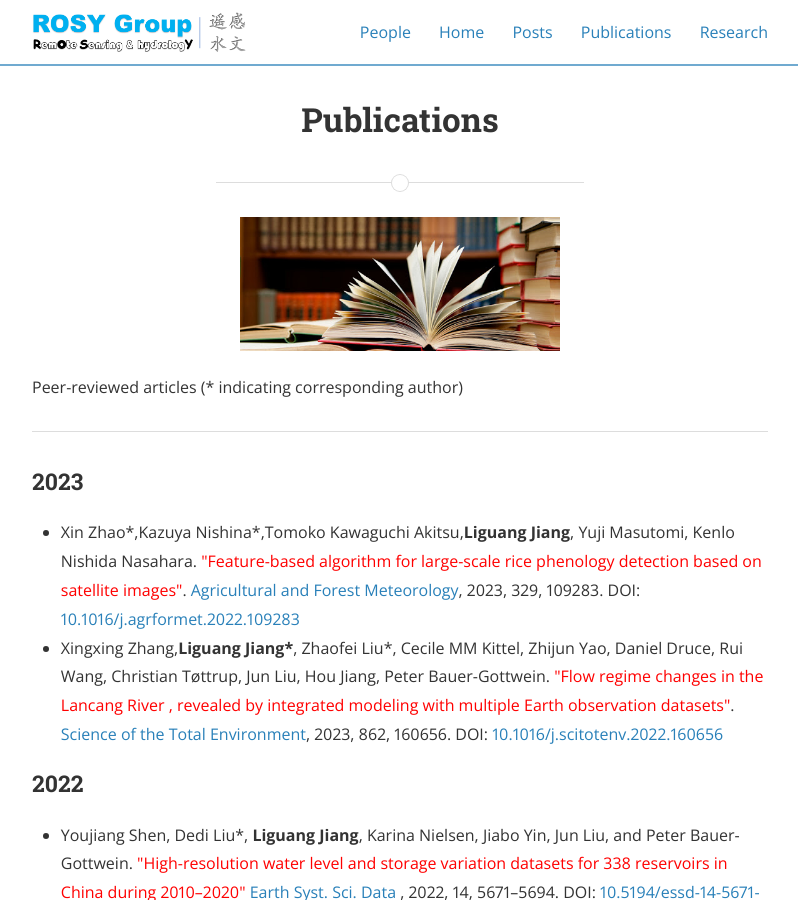
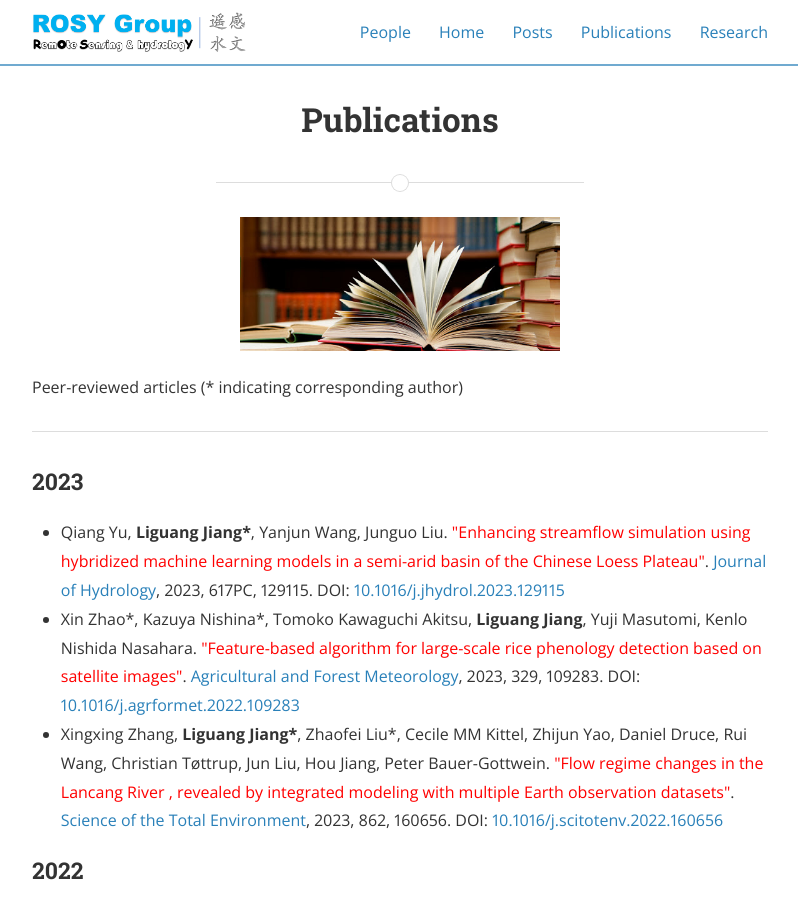
Before and after one commit to 12530/rshydro, a Jekyll site: the page built from publications.md, in a window 1280 px wide and 900 px high. Shown: the whole window, without its empty margins (240-1038 px from the left). Built offline with Jekyll 4.4.1, drawn with Linux system fonts in a browser that asks for light colours; nearby versions of some CDN libraries.

Commit message:
Update publications.md

```diff
--- a/publications.md
+++ b/publications.md
@@ -10,9 +10,11 @@ main_nav: true
 <hr>
 <h3>2023</h3>
 <ul>
-  <li>Xin Zhao*,Kazuya Nishina*,Tomoko Kawaguchi Akitsu,<b>Liguang Jiang</b>, Yuji Masutomi, Kenlo Nishida Nasahara. <font color="red">"Feature-based algorithm for large-scale rice phenology detection based on satellite images"</font>. <a href="https://www.sciencedirect.com/science/article/pii/S0168192322004695?via%3Dihub"> Agricultural and Forest Meteorology</a>, 2023, 329, 109283. DOI: <a href="https://doi.org/10.1016/j.agrformet.2022.109283">10.1016/j.agrformet.2022.109283</a></li>
+  <li>Qiang Yu, <b>Liguang Jiang*</b>, Yanjun Wang, Junguo Liu. <font color="red">"Enhancing streamflow simulation using hybridized machine learning models in a semi-arid basin of the Chinese Loess Plateau"</font>. <a href="https://doi.org/10.1016/j.jhydrol.2023.129115"> Journal of Hydrology</a>, 2023, 617PC, 129115. DOI: <a href="https://doi.org/10.1016/j.jhydrol.2023.129115">10.1016/j.jhydrol.2023.129115</a></li>
 
-  <li>Xingxing Zhang,<b>Liguang Jiang*</b>, Zhaofei Liu*, Cecile MM Kittel, Zhijun Yao, Daniel Druce, Rui Wang, Christian Tøttrup, Jun Liu, Hou Jiang, Peter Bauer-Gottwein. <font color="red">"Flow regime changes in the Lancang River , revealed by integrated modeling with multiple Earth observation datasets"</font>. <a href="https://www.sciencedirect.com/science/article/abs/pii/S0048969722077592?via%3Dihub"> Science of the Total Environment</a>, 2023, 862, 160656. DOI: <a href="https://doi.org/10.1016/j.scitotenv.2022.160656">10.1016/j.scitotenv.2022.160656</a></li>
+  <li>Xin Zhao*, Kazuya Nishina*, Tomoko Kawaguchi Akitsu,<b> Liguang Jiang</b>, Yuji Masutomi, Kenlo Nishida Nasahara. <font color="red">"Feature-based algorithm for large-scale rice phenology detection based on satellite images"</font>. <a href="https://www.sciencedirect.com/science/article/pii/S0168192322004695?via%3Dihub"> Agricultural and Forest Meteorology</a>, 2023, 329, 109283. DOI: <a href="https://doi.org/10.1016/j.agrformet.2022.109283">10.1016/j.agrformet.2022.109283</a></li>
+
+  <li>Xingxing Zhang, <b>Liguang Jiang*</b>, Zhaofei Liu*, Cecile MM Kittel, Zhijun Yao, Daniel Druce, Rui Wang, Christian Tøttrup, Jun Liu, Hou Jiang, Peter Bauer-Gottwein. <font color="red">"Flow regime changes in the Lancang River , revealed by integrated modeling with multiple Earth observation datasets"</font>. <a href="https://www.sciencedirect.com/science/article/abs/pii/S0048969722077592?via%3Dihub"> Science of the Total Environment</a>, 2023, 862, 160656. DOI: <a href="https://doi.org/10.1016/j.scitotenv.2022.160656">10.1016/j.scitotenv.2022.160656</a></li>
 </ul>
 
 <h3>2022</h3>
```
